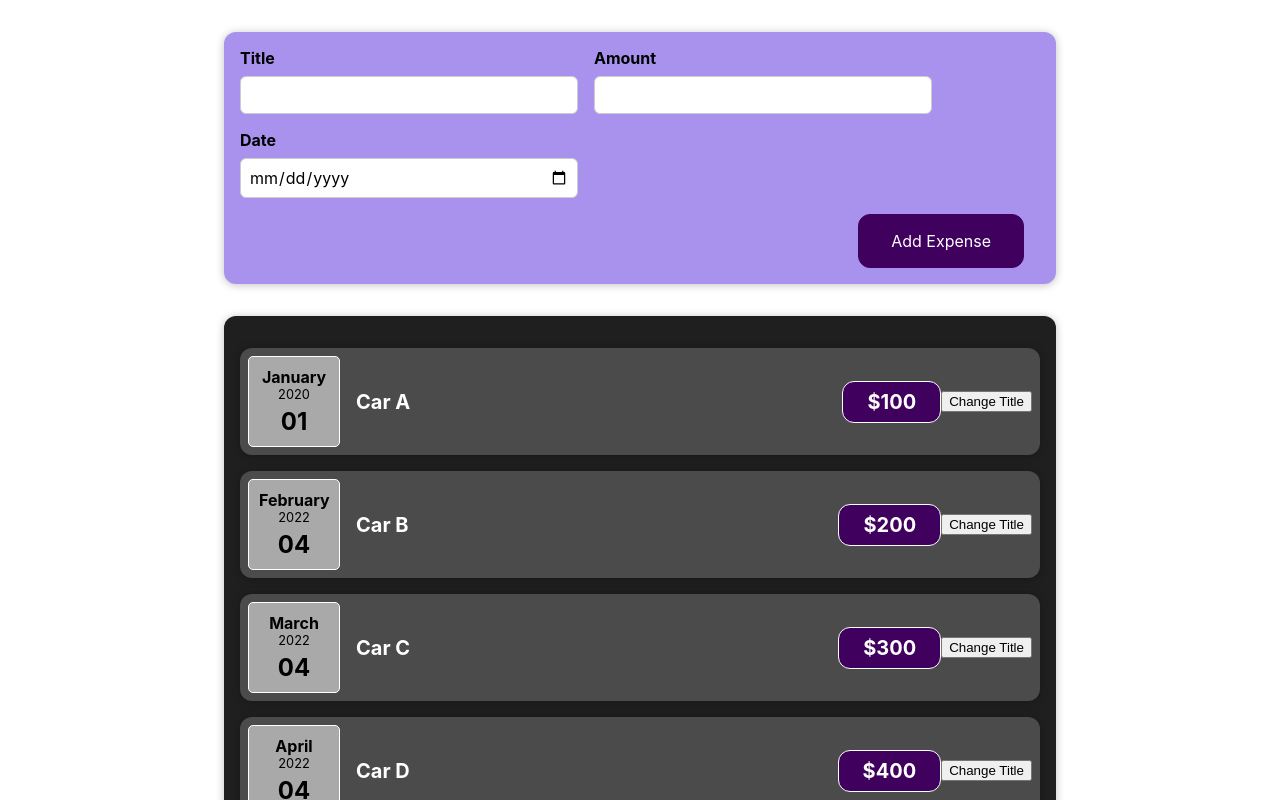
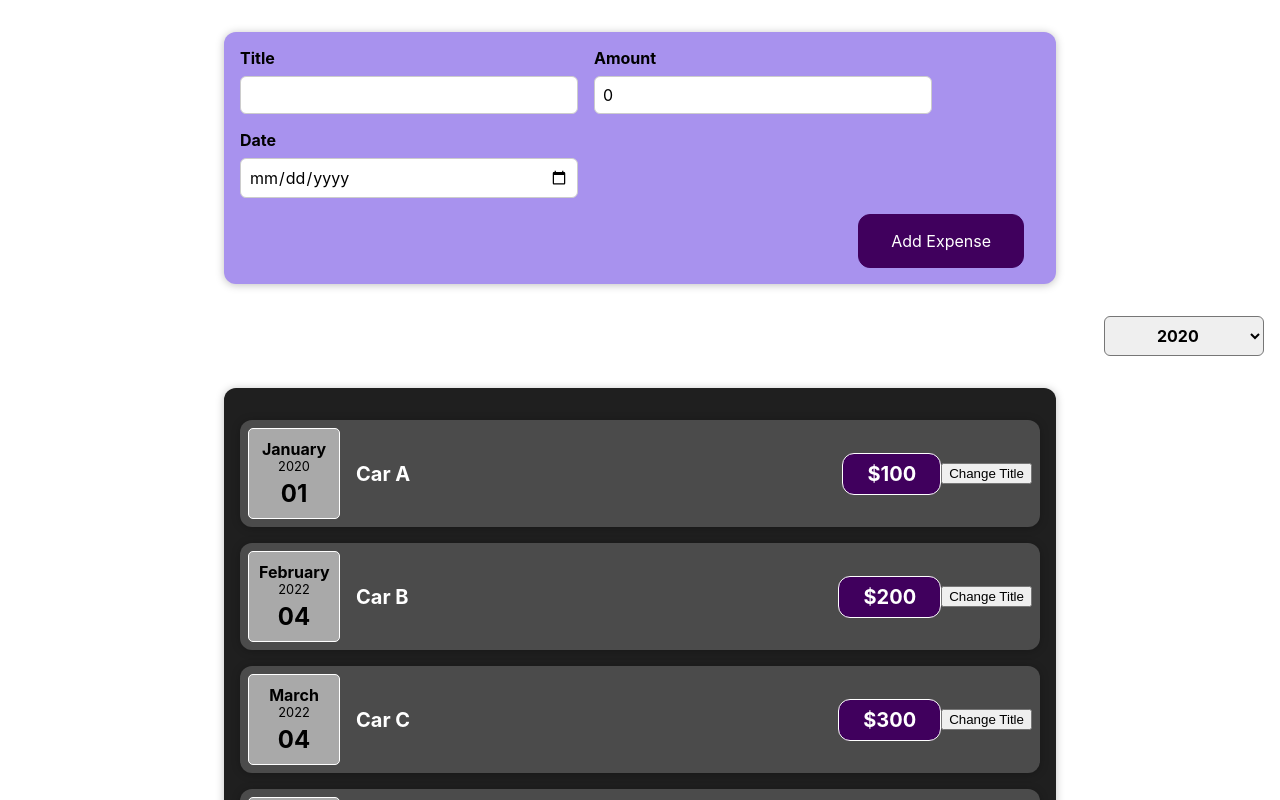
Before and after one commit to ken888686/food-order, a React (Create React App) app: page / in a window 1280 px wide. Shown: the top 800 px of the page. Built offline with nearby package versions, Linux system fonts and the light colour scheme.

Commit message:
add ExpensesFilter

```diff
--- a/src/App.js
+++ b/src/App.js
@@ -1,4 +1,5 @@
 import Expenses from './components/Expenses/Expenses';
+import ExpensesFilter from './components/NewExpense/ExpensesFilter';
 import NewExpense from './components/NewExpense/NewExpense';
 
 function App() {
@@ -29,9 +30,18 @@ function App() {
     },
   ];
 
+  const addExpenseHandler = (expenseData) => {
+    console.log(expenseData);
+  };
+
+  const yearChangeHandler = (year) => {
+    console.log(year);
+  };
+
   return (
     <div className="App">
-      <NewExpense />
+      <NewExpense addExpense={addExpenseHandler} />
+      <ExpensesFilter yearChange={yearChangeHandler} />
       <Expenses expenses={expenses} />
     </div>
   );
--- a/src/components/NewExpense/ExpenseForm.js
+++ b/src/components/NewExpense/ExpenseForm.js
@@ -1,10 +1,7 @@
 import { useState } from 'react';
 import './ExpenseForm.scss';
 
-export default function ExpenseForm() {
-  // const [enteredTitle, setEnteredTitle] = useState('');
-  // const [enteredAmount, setEnteredAmount] = useState(0);
-  // const [enteredDate, setEnteredDate] = useState(new Date());
+export default function ExpenseForm(props) {
   const [userInput, setUserInput] = useState({
     enteredTitle: '',
     enteredAmount: 0,
@@ -36,10 +33,16 @@ export default function ExpenseForm() {
     event.preventDefault();
     const expenseData = {
       title: userInput.enteredTitle,
-      amount: userInput.enteredAmount,
+      amount: parseInt(userInput.enteredAmount, 10),
       date: new Date(userInput.enteredDate),
     };
-    console.log(expenseData);
+
+    setUserInput({
+      enteredTitle: '',
+      enteredAmount: 0,
+      enteredDate: new Date(),
+    });
+    props.onSaveExpenseData(expenseData);
   };
 
   return (
@@ -47,15 +50,37 @@ export default function ExpenseForm() {
       <div className="new-expense__controls">
         <div className="new-expense__control">
           <label htmlFor="title">Title</label>
-          <input type="text" name="" id="title" onChange={titleChangeHandler} />
+          <input
+            type="text"
+            name=""
+            id="title"
+            value={userInput.enteredTitle}
+            onChange={titleChangeHandler}
+          />
         </div>
         <div className="new-expense__control">
           <label htmlFor="amount">Amount</label>
-          <input type="number" min="0.01" step="0.01" name="" id="amount" onChange={amountChangeHandler} />
+          <input
+            type="number"
+            min="0.01"
+            step="0.01"
+            name=""
+            id="amount"
+            value={userInput.enteredAmount}
+            onChange={amountChangeHandler}
+          />
         </div>
         <div className="new-expense__control">
           <label htmlFor="date">Date</label>
-          <input type="date" min="2019-01-01" max="2022-12-31" name="" id="date" onChange={dateChangeHandler} />
+          <input
+            type="date"
+            min="2019-01-01"
+            max="2022-12-31"
+            name=""
+            id="date"
+            value={userInput.enteredDate}
+            onChange={dateChangeHandler}
+          />
         </div>
       </div>
       <div className="new-expense__actions">
--- /dev/null
+++ b/src/components/NewExpense/ExpensesFilter.js
@@ -0,0 +1,27 @@
+import { useState } from 'react';
+import './ExpensesFilter.scss';
+
+function ExpensesFilter(props) {
+  const [year, setYear] = useState(2020);
+
+  const yearChangeHandler = (event) => {
+    setYear(event.target.value);
+    props.yearChange(event.target.value);
+  };
+
+  return (
+    <div className="expenses-filter">
+      <div className="expenses-filter__control">
+        <label htmlFor="year">Filter by year</label>
+        <select id="year" value={year} onChange={yearChangeHandler}>
+          <option value="2022">2022</option>
+          <option value="2021">2021</option>
+          <option value="2020">2020</option>
+          <option value="2019">2019</option>
+        </select>
+      </div>
+    </div>
+  );
+}
+
+export default ExpensesFilter;
--- /dev/null
+++ b/src/components/NewExpense/ExpensesFilter.scss
@@ -0,0 +1,24 @@
+.expenses-filter {
+  color: white;
+  padding: 0 1rem;
+
+  &__control {
+    display: flex;
+    width: 100%;
+    align-items: center;
+    justify-content: space-between;
+    margin: 1rem 0;
+  }
+
+  label {
+    font-weight: bold;
+    margin-bottom: 0.5rem;
+  }
+
+  select {
+    font: inherit;
+    padding: 0.5rem 3rem;
+    font-weight: bold;
+    border-radius: 6px;
+  }
+}
--- a/src/components/NewExpense/NewExpense.js
+++ b/src/components/NewExpense/NewExpense.js
@@ -1,10 +1,18 @@
 import ExpenseForm from './ExpenseForm';
 import './NewExpense.scss';
 
-export default function NewExpense() {
+export default function NewExpense(props) {
+  const onSaveExpenseDataHandler = (enteredExpenseData) => {
+    const expenseData = {
+      ...enteredExpenseData,
+      id: Math.random().toString(),
+    };
+    props.addExpense(expenseData);
+  };
+
   return (
     <div className="new-expense">
-      <ExpenseForm />
+      <ExpenseForm onSaveExpenseData={onSaveExpenseDataHandler} />
     </div>
   );
 }
```
